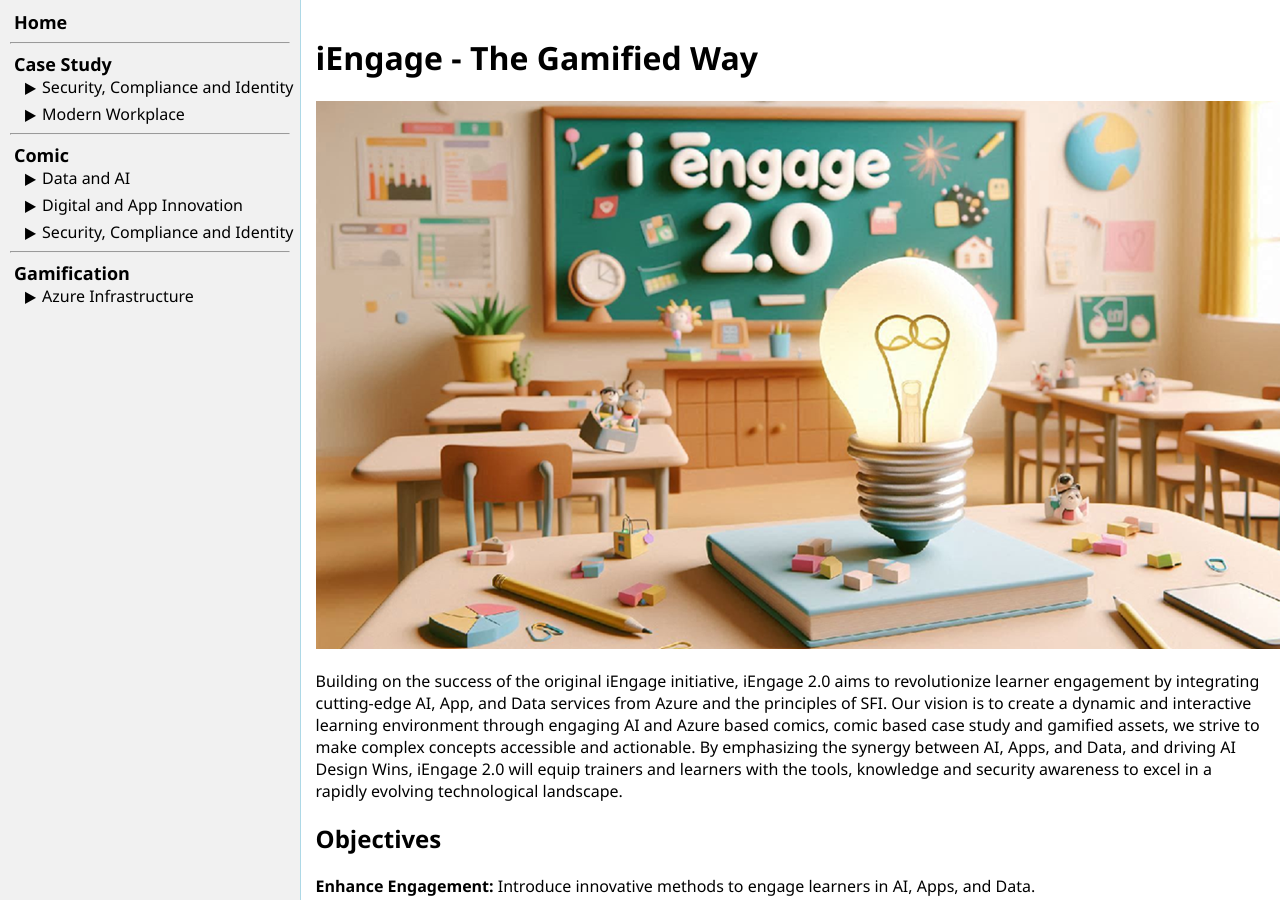
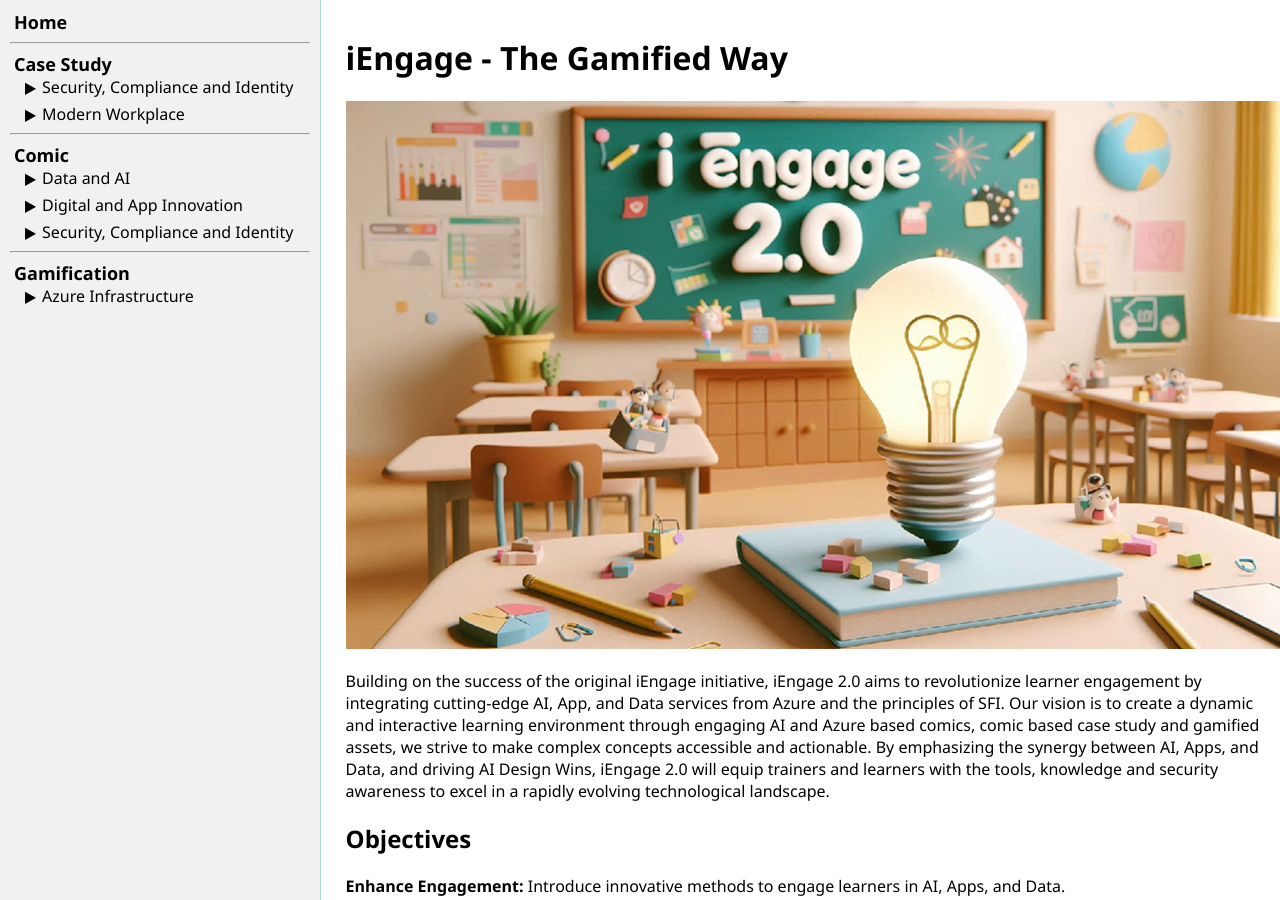
Before and after one commit to ningweinw/iengage, a Jekyll site: the page built from index.markdown, in a window 1280 px wide. Built offline with Jekyll 4.4.1, drawn with Linux system fonts in a browser that asks for light colours.

Commit message:
Update style.css

```diff
--- a/assets/css/style.css
+++ b/assets/css/style.css
@@ -9,7 +9,7 @@ body {
     width: 100%;
 }
 #leftDiv {
-    width: 280px;
+    width: 300px;
     background-color: #f1f1f1;
     padding: 10px;
     flex-shrink: 0; /* Prevent shrinking */
@@ -19,6 +19,7 @@ body {
     flex-grow: 1;
     padding: 15px;
     overflow: auto; /* Ensure content is scrollable if it overflows */
+    margin-left: 10px;
 }
 .divider {
     width: 3px;
```
